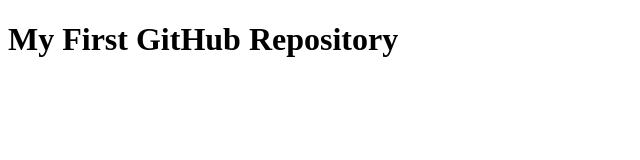
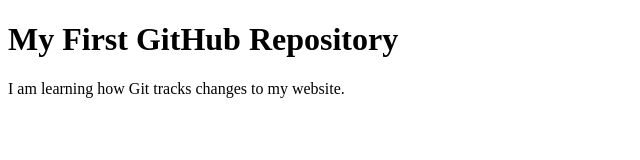
Before and after one commit to howetaylord-maker/web1-github-practice-01, a plain HTML site: page index.html in a window 1280 px wide. Shown: the whole page, without its empty margins (0-640 px from the left). Drawn offline with Linux system fonts and the light colour scheme.

Commit message:
Update index.html
hello!

```diff
--- a/index.html
+++ b/index.html
@@ -10,3 +10,4 @@
 
 </body>
 </html>
+<p>I am learning how Git tracks changes to my website.</p>
```
